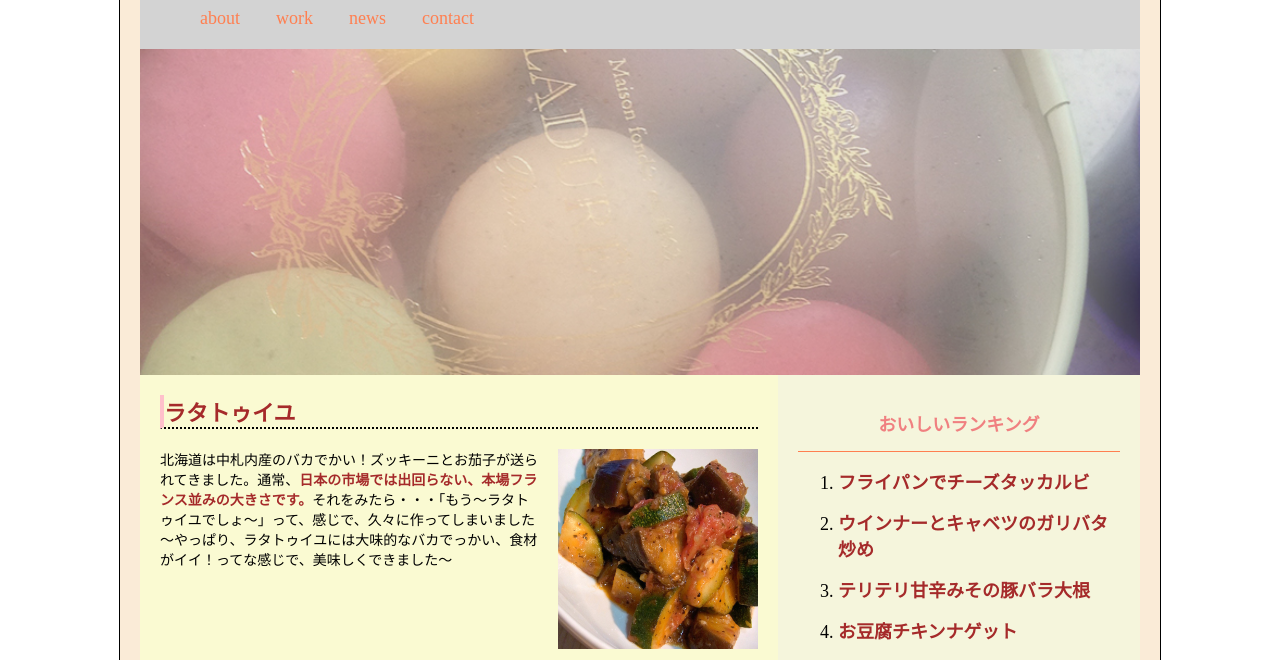
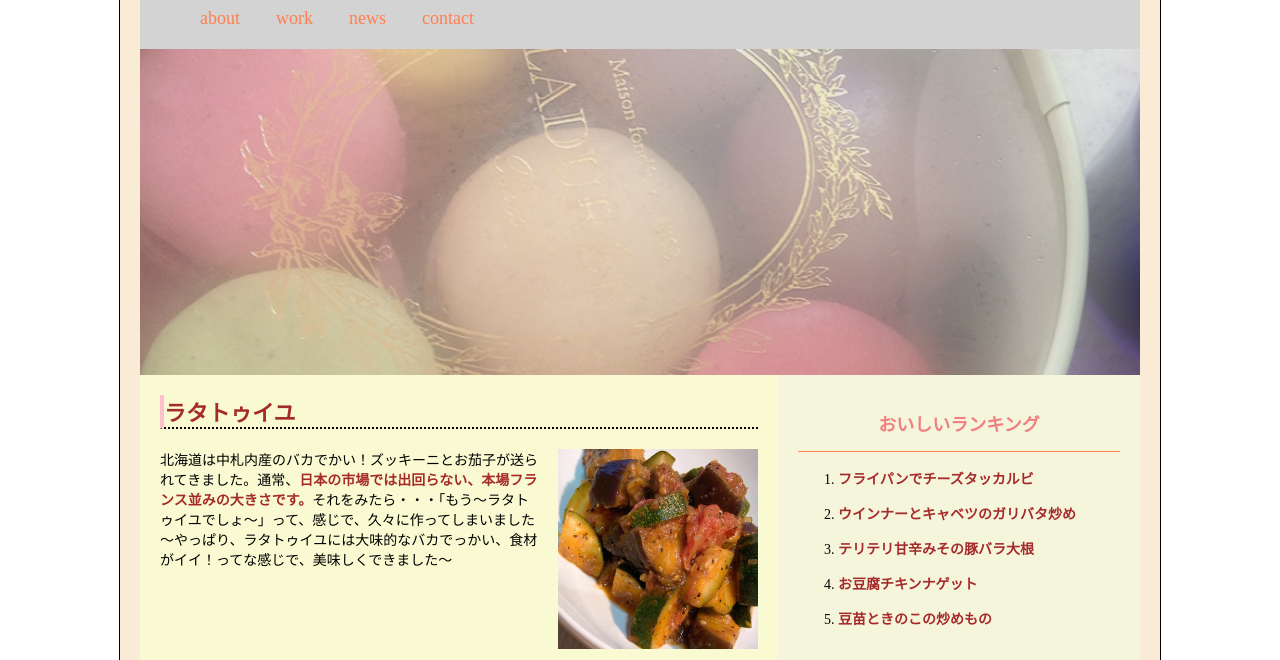
Before and after one commit to RyOkEeeesh/kaji, a plain HTML site: page index.html in a window 1280 px wide. Shown: the part 103-763 px from the top of the page. Drawn offline with Linux system fonts and the light colour scheme.

Commit message:
Add files via upload

```diff
--- a/css/style.css
+++ b/css/style.css
@@ -4,7 +4,7 @@ body{
 	margin: 0;
 
 }
-
+/* 画像下部の空白を無くす */
 img{
 	vertical-align: bottom;
 }
@@ -125,7 +125,8 @@ hr{
 }
 
 aside li{
-	margin-bottom: 15px;
+	font-size: 14px;
+	margin-top: 15px;
 }
 
 aside li a{
```
